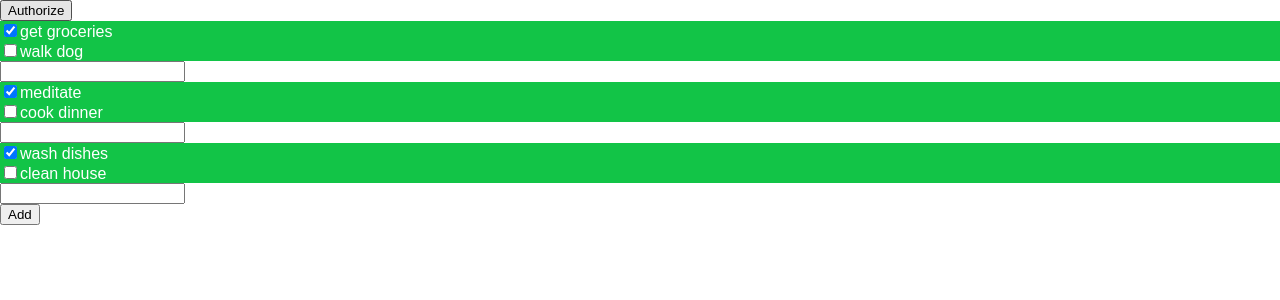
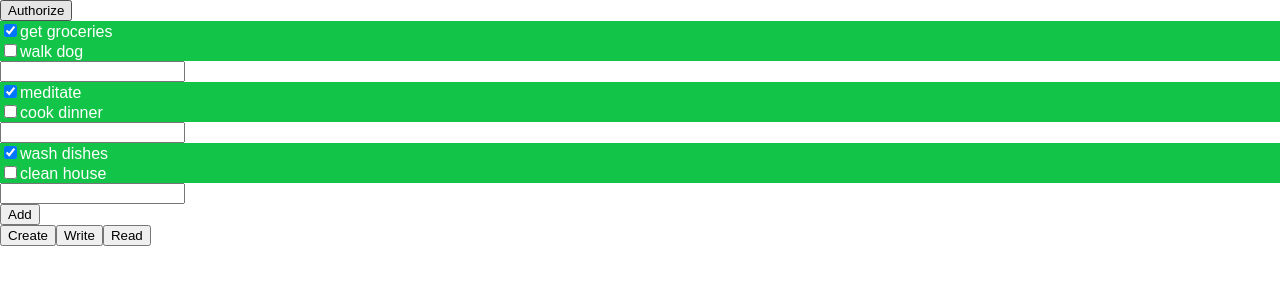
Before and after one commit to cmactagg/incentive_todo, a React (Create React App) app: page / in a window 1280 px wide. Shown: the top 300 px of the page. Built offline with nearby package versions, Linux system fonts and the light colour scheme.

Commit message:
some basic code to interact with google drive (list files, create file) and sheets(read and write to file)

```diff
--- a/src/App.js
+++ b/src/App.js
@@ -40,7 +40,7 @@ class App extends Component {
   handleAuthenticatedStatusChange(isSignedIn) {
     this.setState({ isSignedIn: isSignedIn });
 
-    if(isSignedIn){
+    if (isSignedIn) {
       this.listFiles();
     }
   }
@@ -53,18 +53,6 @@ class App extends Component {
     this.authenticationService.signOut();
   }
 
-    /**
-   * Append a pre element to the body containing the given message
-   * as its text node. Used to display the results of the API call.
-   *
-   * @param {string} message Text to be placed in pre element.
-   */
-  appendPre(message) {
-    var pre = document.getElementById("content");
-    var textContent = document.createTextNode(message + "\n");
-    pre.appendChild(textContent);
-  }
-
   /**
    * Print files.
    */
@@ -74,18 +62,61 @@ class App extends Component {
         pageSize: 10,
         fields: "nextPageToken, files(id, name)"
       })
-      .then(function(response) {
-        this.appendPre("Files:");
-        var files = response.result.files;
-        if (files && files.length > 0) {
-          for (var i = 0; i < files.length; i++) {
-            var file = files[i];
-            this.appendPre(file.name + " (" + file.id + ")");
-          }
-        } else {
-          this.appendPre("No files found.");
+      .then(
+        function(response) {
+          console.log(response);
         }
-      }.bind(this));
+
+      );
+  }
+
+  createFile() {
+
+    gapi.client.drive.files.create({
+      "name":"new file2",
+      "mimeType":"application/vnd.google-apps.spreadsheet",
+      "parents":["0B2uYm3uzW_F-QkdJZHcyNW95RWc"]
+    })
+
+    .then(function(response) {
+      console.log(response);
+    });
+  }
+
+  writeToFile(){
+    var values = [
+      [
+        "something", "to", "save on row 1xxxx"
+      ],
+      [
+        "something", "to", "save on row 2"
+      ]
+    ];
+    var body = {
+      values: values
+    };
+    gapi.client.sheets.spreadsheets.values.update({
+       spreadsheetId: "1WppNAUviyrzD2dMY71ikv1qb_WDpAgOdnrh-CE2t4Kg",
+       range: "A1",
+       valueInputOption: "RAW",
+       resource: body
+    })
+    .then(function(response) {
+      console.log(response);
+    });
+  }
+
+  readFromFile(){
+
+    gapi.client.sheets.spreadsheets.values.get({
+       //spreadsheetId: "1cALfwE6VHfie7qU5xeMZaK9wN_s8qNHVlxKT8zffL-w",
+       spreadsheetId: "1WppNAUviyrzD2dMY71ikv1qb_WDpAgOdnrh-CE2t4Kg",
+       range: "A1:D6"
+    })
+    .then(function(response) {
+      console.log(response);
+
+    });
   }
 
   render() {
@@ -100,7 +131,10 @@ class App extends Component {
         </div>
         <div>
           <CheckListsBoard />
-          <div id="content"></div>
+          <button onClick={this.createFile}>Create</button>
+          <button onClick={this.writeToFile}>Write</button>
+          <button onClick={this.readFromFile}>Read</button>
+          <div id="content" />
         </div>
       </div>
     );
--- a/src/AuthenticationService.js
+++ b/src/AuthenticationService.js
@@ -9,12 +9,13 @@ class AuthenticationService {
 
     // Array of API discovery doc URLs for APIs used by the quickstart
     this.DISCOVERY_DOCS = [
-      "https://www.googleapis.com/discovery/v1/apis/drive/v3/rest"
+      "https://www.googleapis.com/discovery/v1/apis/drive/v3/rest",
+      "https://sheets.googleapis.com/$discovery/rest?version=v4",
     ];
 
     // Authorization scopes required by the API; multiple scopes can be
     // included, separated by spaces.
-    this.SCOPES = "https://www.googleapis.com/auth/drive.metadata.readonly";
+    this.SCOPES = 'https://www.googleapis.com/auth/drive.file https://www.googleapis.com/auth/spreadsheets.readonly https://www.googleapis.com/auth/drive.metadata.readonly https://www.googleapis.com/auth/drive.file';
   }
 
   /**
```
